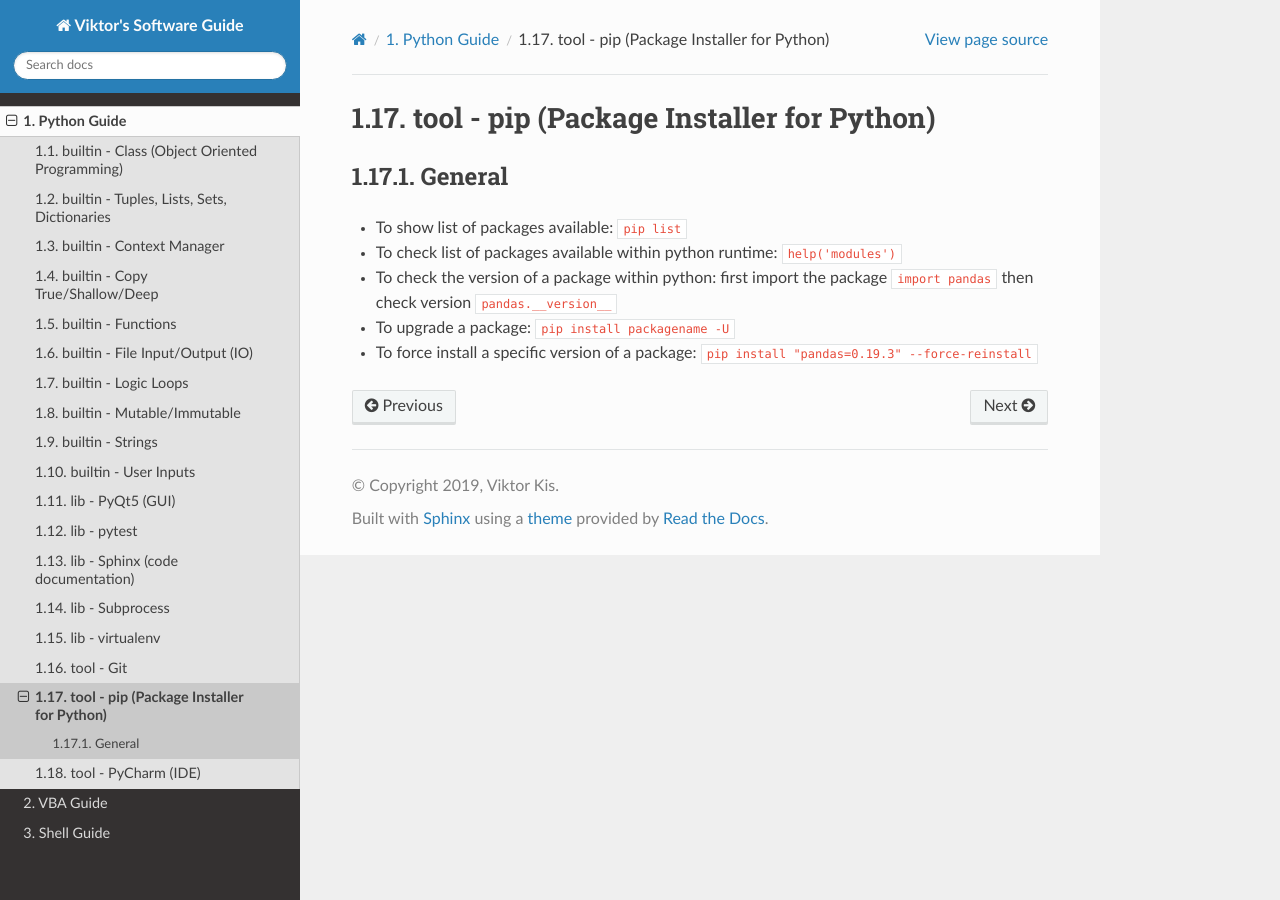
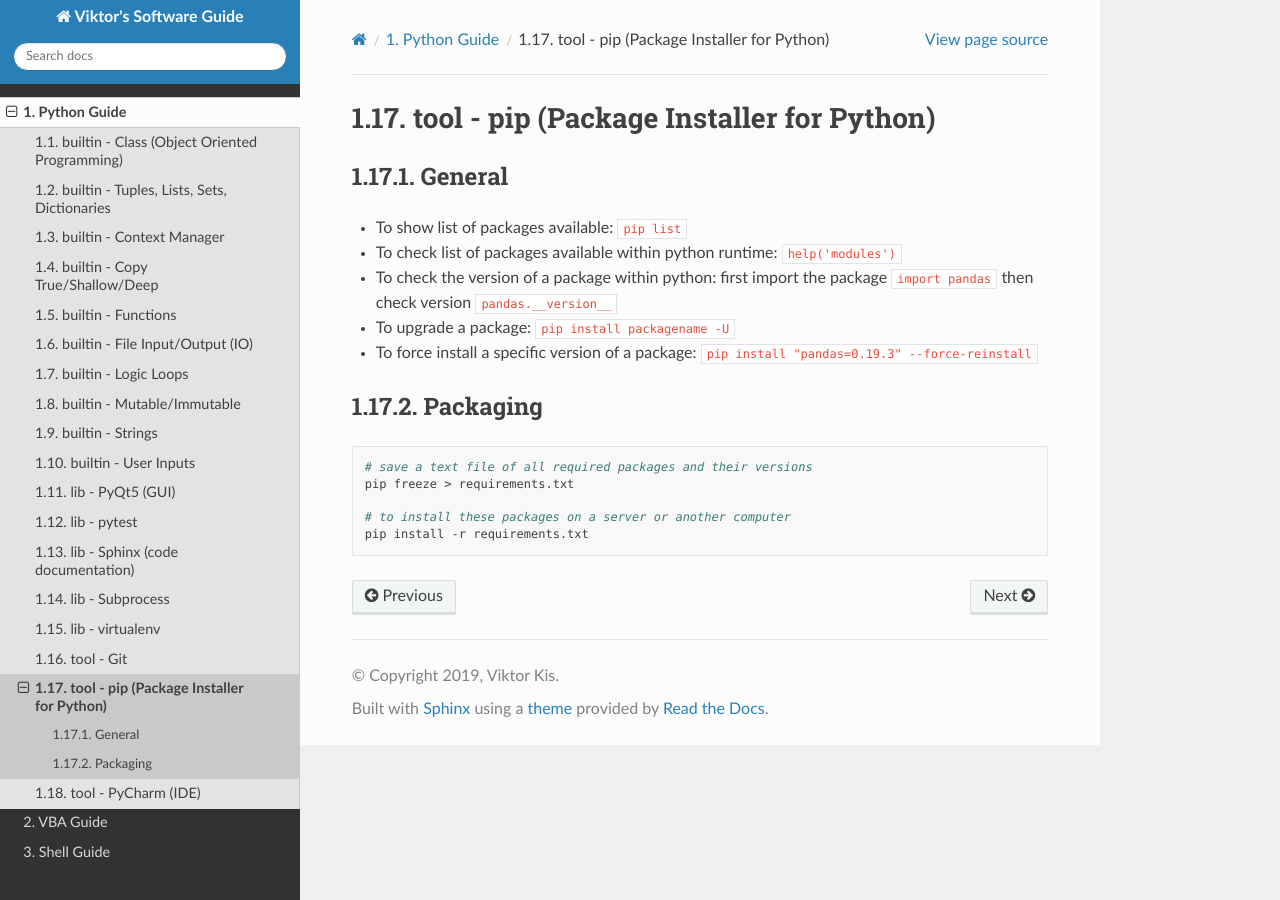
Before and after one commit to PydPiper/viks_SoftwareGuide, a Sphinx documentation site: the page built from source/python/tool_pip.rst, in a window 1280 px wide. Built offline with Sphinx 7.4.7 and the Read the Docs theme 2.0.0, drawn with Linux system fonts in a browser that asks for light colours.

```diff
--- a/source/python/tool_pip.rst
+++ b/source/python/tool_pip.rst
@@ -9,3 +9,14 @@ General
 - To check the version of a package within python: first import the package ``import pandas`` then check version ``pandas.__version__``
 - To upgrade a package: ``pip install packagename -U``
 - To force install a specific version of a package: ``pip install "pandas=0.19.3" --force-reinstall``
+
+Packaging
+---------
+
+.. code-block:: shell
+
+    # save a text file of all required packages and their versions
+    pip freeze > requirements.txt
+
+    # to install these packages on a server or another computer
+    pip install -r requirements.txt
```
Also changed, not shown: source/python/builtin_strings.rst (+10 -0 lines).
